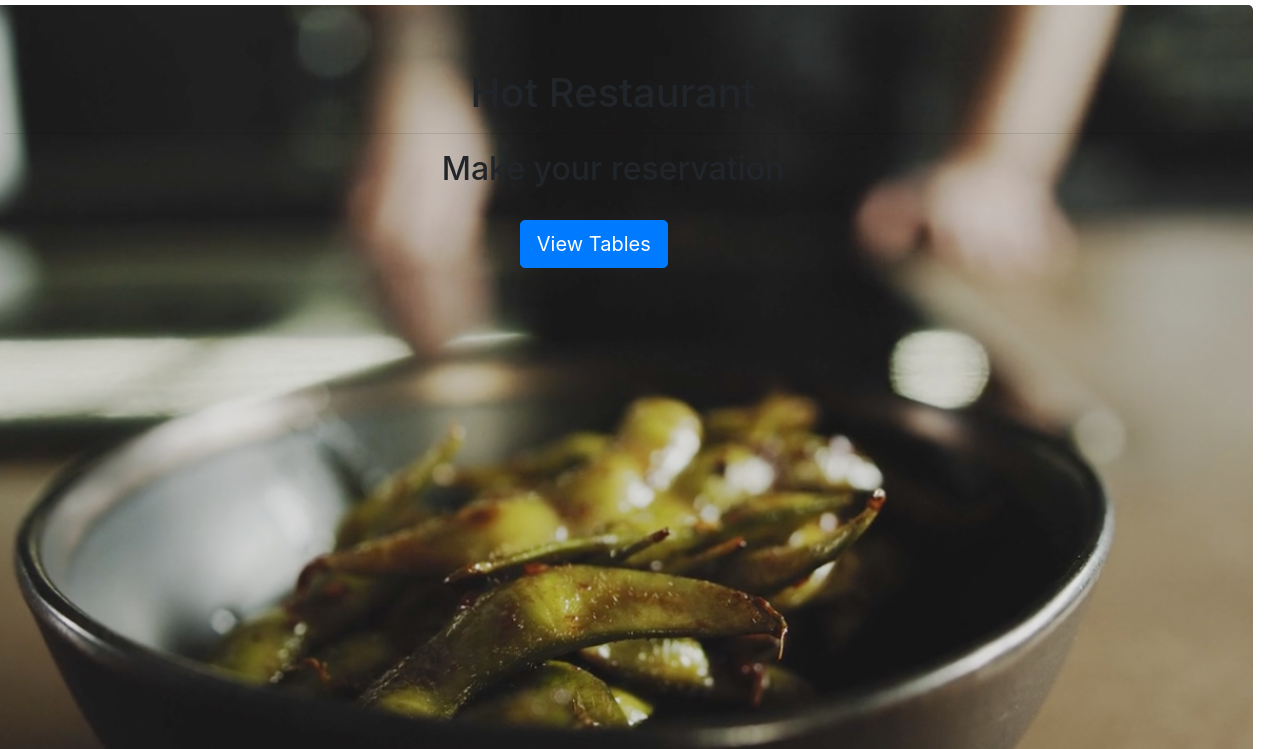
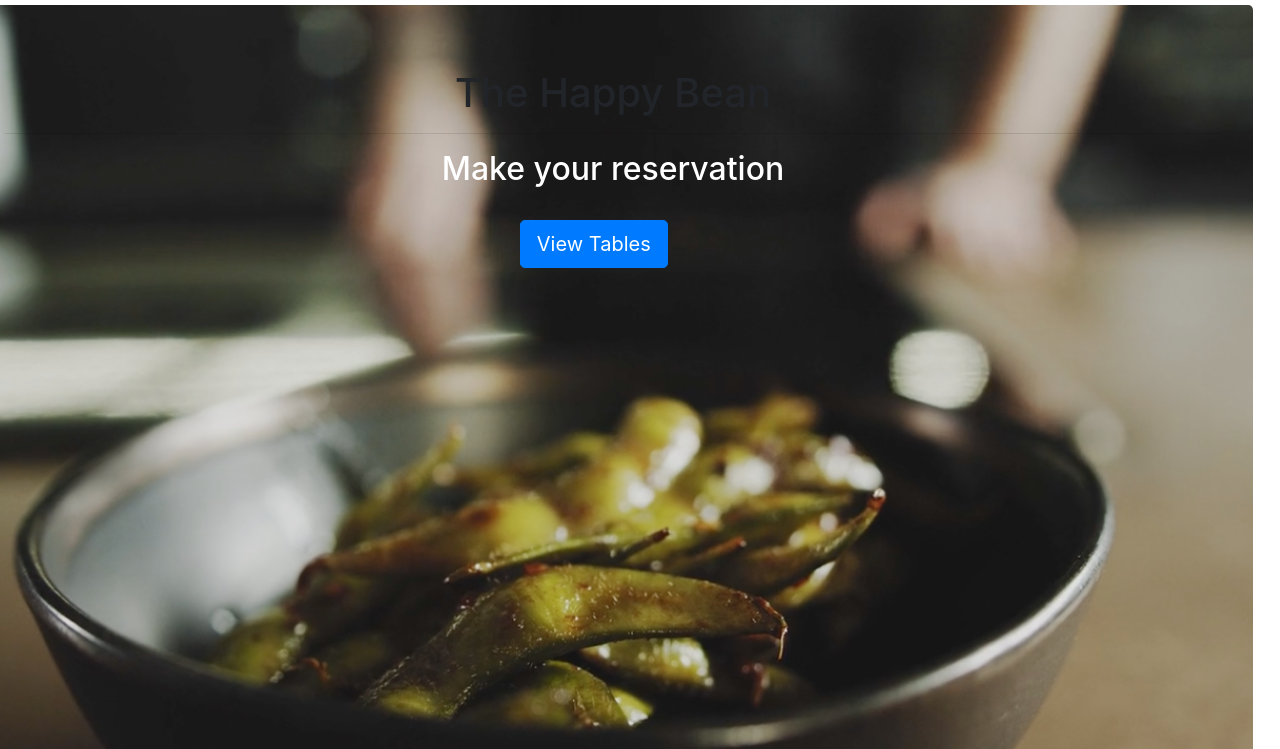
Before and after one commit to nadinejuraschek/Take-a-Seat, a website: page app/public/reserve.html in a window 1280 px wide. Shown: the part 51-800 px from the top of the page. Drawn offline with nearby package versions, Linux system fonts and the light colour scheme.

```diff
--- a/app/public/reserve.html
+++ b/app/public/reserve.html
@@ -1,5 +1,6 @@
 <!DOCTYPE html>
 <html lang="en">
+
 <head>
   <meta charset="UTF-8">
   <meta name="viewport" content="width=device-width, initial-scale=1.0">
@@ -7,17 +8,21 @@
   <title>Take a Seat - Reserve a Table</title>
 
   <!-- STYLESHEETS -->
-    <link rel="stylesheet" href="https://stackpath.bootstrapcdn.com/bootstrap/4.4.1/css/bootstrap.min.css" integrity="sha384-Vkoo8x4CGsO3+Hhxv8T/Q5PaXtkKtu6ug5TOeNV6gBiFeWPGFN9MuhOf23Q9Ifjh" crossorigin="anonymous">
+  <link rel="stylesheet" href="https://stackpath.bootstrapcdn.com/bootstrap/4.4.1/css/bootstrap.min.css"
+    integrity="sha384-Vkoo8x4CGsO3+Hhxv8T/Q5PaXtkKtu6ug5TOeNV6gBiFeWPGFN9MuhOf23Q9Ifjh" crossorigin="anonymous">
   <link rel="stylesheet" href="../../assets/css/style.css">
 </head>
+
 <body>
   <!-- NAVBAR -->
   <nav class="navbar navbar-expand-lg">
     <a class="navbar-brand" href="/">
-      <img src="/docs/4.4/assets/brand/bootstrap-solid.svg" width="30" height="30" class="d-inline-block align-top" alt="">
+      <img src="/docs/4.4/assets/brand/bootstrap-solid.svg" width="30" height="30" class="d-inline-block align-top"
+        alt="">
       Restaurant Name
     </a>
-    <button class="navbar-toggler" type="button" data-toggle="collapse" data-target="#navbarSupportedContent" aria-controls="navbarSupportedContent" aria-expanded="false" aria-label="Toggle navigation">
+    <button class="navbar-toggler" type="button" data-toggle="collapse" data-target="#navbarSupportedContent"
+      aria-controls="navbarSupportedContent" aria-expanded="false" aria-label="Toggle navigation">
       <span class="navbar-toggler-icon"></span>
     </button>
 
@@ -38,9 +43,9 @@
 
     <div class="jumbotron">
       <h1 class="text-center">
-            <span class="fa fa-fire"></span> Hot Restaurant</h1>
+        <span class="fa fa-fire" style="color: white;"></span> The Happy Bean</h1>
       <hr>
-          <h2 class="text-center">Make your reservation</h2>
+      <h2 class="text-center" style="color: white;">Make your reservation</h2>
       <br>
       <div class="text-center">
         <a href="/tables">
@@ -91,7 +96,7 @@
   <!-- JAVASCRIPT, JQUERY -->
   <script type="text/javascript" src="https://cdnjs.cloudflare.com/ajax/libs/jquery/3.4.1/jquery.min.js"></script>
   <script type="text/javascript">
-        $('.submit').on('click', function() {
+    $('.submit').on('click', function () {
       event.preventDefault();
       var newReservation = {
         custName: $("#reserve-name").val().trim(),
@@ -119,4 +124,5 @@
     });
   </script>
 </body>
+
 </html>
```
Lines whose indentation alone changed are shown as unchanged.
